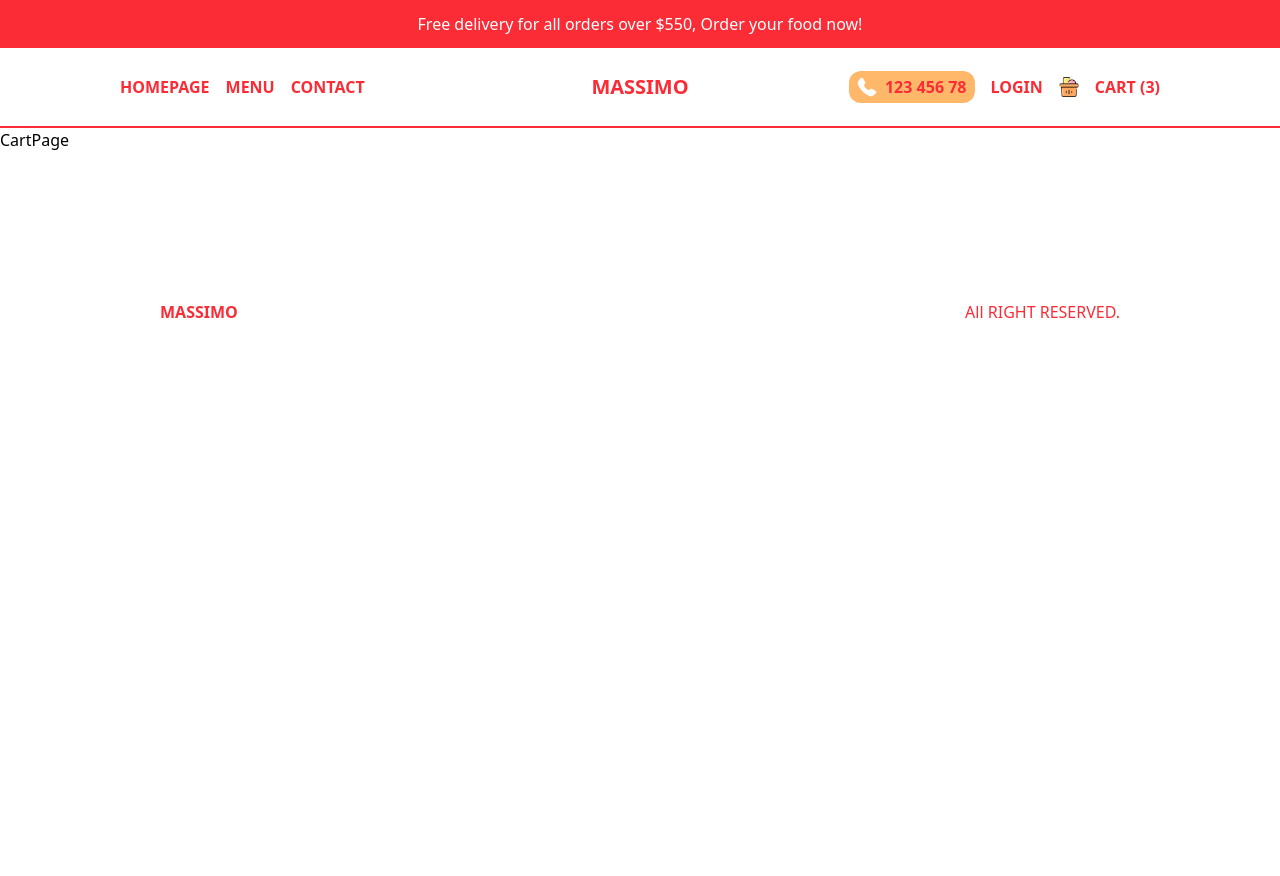
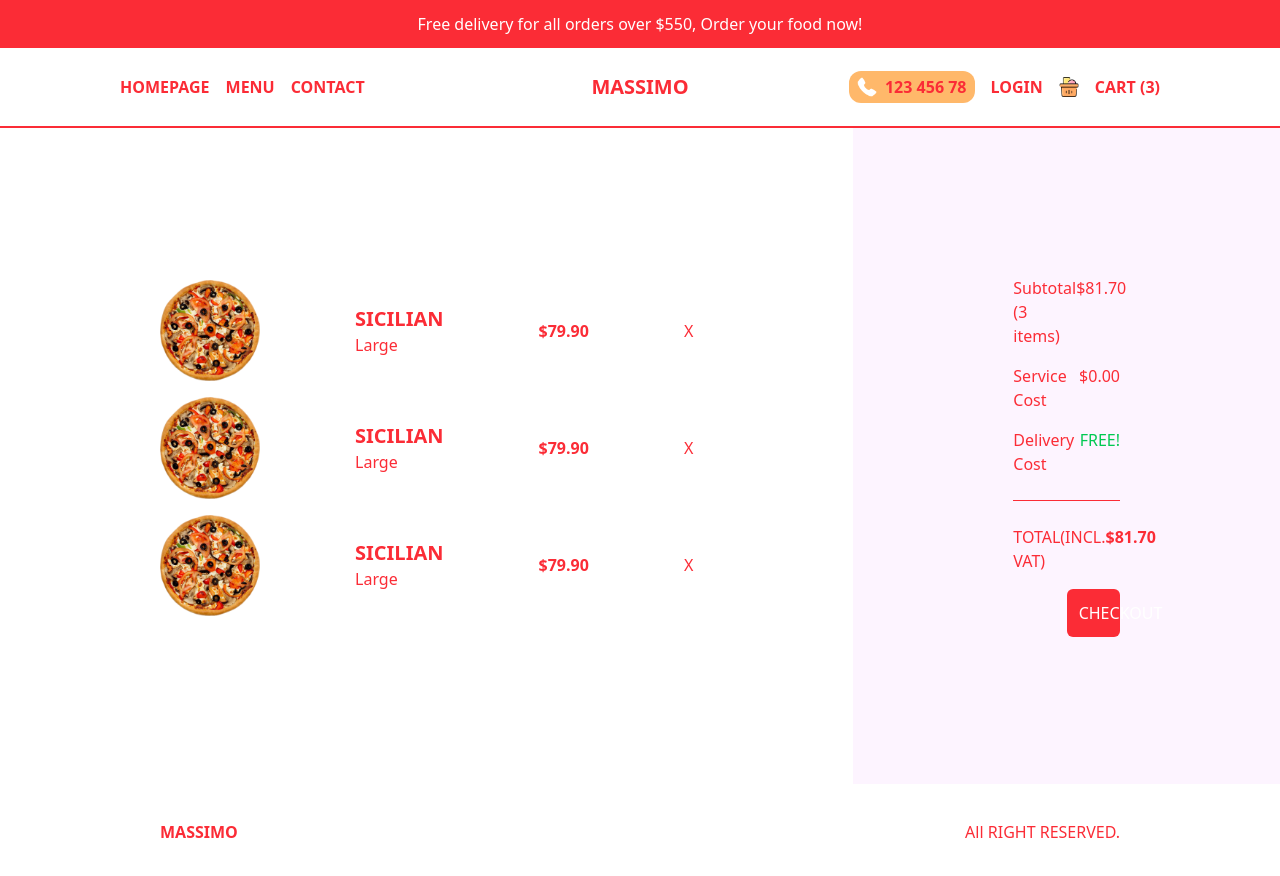
Before and after one commit to DomPatchara/Pizza_Restaurant, a Next.js app: page /cart in a window 1280 px wide. Shown: the top 876 px of the page. Before the commit the page ends 800 px from the top, so only its background shows below. Built offline with nearby package versions, Linux system fonts and the light colour scheme.

Commit message:
Update UI Cart Page and Login Page

```diff
--- a/package.json
+++ b/package.json
@@ -12,7 +12,8 @@
     "next": "15.2.3",
     "react": "^19.0.0",
     "react-countdown": "^2.3.6",
-    "react-dom": "^19.0.0"
+    "react-dom": "^19.0.0",
+    "react-icons": "^5.5.0"
   },
   "devDependencies": {
     "@eslint/eslintrc": "^3",
--- a/src/app/cart/page.tsx
+++ b/src/app/cart/page.tsx
@@ -1,9 +1,67 @@
-import React from 'react'
+import Image from "next/image";
+import React from "react";
 
 const CartPage = () => {
   return (
-    <div>CartPage</div>
-  )
-}
+    <div className="h-[calc(100vh-6rem)] md:h-[calc(100vh-9rem)] flex flex-col text-red-500 lg:flex-row">
+      {/* PRODUCTS CONTAINER */}
+      <div className="h-1/2 p-4 flex flex-col justify-center overflow-scroll lg:h-full lg:w-2/3 2xl:w-1/2 lg:px-20 xl:px-40 hide-scrollbar">
+        {/* SINGLE ITEM */}
+        <div className="flex items-center justify-between mb-4">
+          <Image src="/temporary/p1.png" alt="" width={100} height={100} />
+          <div className="">
+            <h1 className="uppercase text-xl font-bold">sicilian</h1>
+            <span>Large</span>
+          </div>
+          <h2 className="font-bold">$79.90</h2>
+          <span className="cursor-pointer">X</span>
+        </div>
+        {/* SINGLE ITEM */}
+        <div className="flex items-center justify-between mb-4">
+          <Image src="/temporary/p1.png" alt="" width={100} height={100} />
+          <div className="">
+            <h1 className="uppercase text-xl font-bold">sicilian</h1>
+            <span>Large</span>
+          </div>
+          <h2 className="font-bold">$79.90</h2>
+          <span className="cursor-pointer">X</span>
+        </div>
+        {/* SINGLE ITEM */}
+        <div className="flex items-center justify-between mb-4">
+          <Image src="/temporary/p1.png" alt="" width={100} height={100} />
+          <div className="">
+            <h1 className="uppercase text-xl font-bold">sicilian</h1>
+            <span>Large</span>
+          </div>
+          <h2 className="font-bold">$79.90</h2>
+          <span className="cursor-pointer">X</span>
+        </div>
+      </div>
+      {/* PAYMENT CONTAINER */}
+      <div className="h-1/2 p-4 bg-fuchsia-50 flex flex-col gap-4 justify-center lg:h-full lg:w-1/3 2xl:w-1/2 lg:px-20 xl:px-40 2xl:text-xl 2xl:gap-6">
+        <div className="flex justify-between">
+          <span className="">Subtotal (3 items)</span>
+          <span className="">$81.70</span>
+        </div>
+        <div className="flex justify-between">
+          <span className="">Service Cost</span>
+          <span className="">$0.00</span>
+        </div>
+        <div className="flex justify-between">
+          <span className="">Delivery Cost</span>
+          <span className="text-green-500">FREE!</span>
+        </div>
+        <hr className="my-2" />
+        <div className="flex justify-between">
+          <span className="">TOTAL(INCL. VAT)</span>
+          <span className="font-bold">$81.70</span>
+        </div>
+        <button className="bg-red-500 text-white p-3 rounded-md w-1/2 self-end">
+          CHECKOUT
+        </button>
+      </div>
+    </div>
+  );
+};
 
-export default CartPage
+export default CartPage;
--- a/src/app/layout.tsx
+++ b/src/app/layout.tsx
@@ -4,7 +4,6 @@ import "./globals.css";
 import Notification from "@/components/Notification";
 import Navbar from "@/components/Navbar";
 import Footer from "@/components/Footer";
-import PizzaContextProvider from "@/context/PizzaContext";
 
 const geistSans = Geist({
   variable: "--font-geist-sans",
@@ -31,12 +30,10 @@ export default function RootLayout({
       <body
         className={`${geistSans.variable} ${geistMono.variable} antialiased`}
       >
-        <PizzaContextProvider>
-          <Notification/>
-          <Navbar/>
-          {children}
-          <Footer/>
-        </PizzaContextProvider>
+        <Notification/>
+        <Navbar/>
+        {children}
+        <Footer/>
       </body>
     </html>
   );
--- a/src/app/login/page.tsx
+++ b/src/app/login/page.tsx
@@ -1,8 +1,63 @@
+"use client"
+
 import React from 'react'
+import { FaFacebook, FaApple  } from "react-icons/fa";
+import { useState } from 'react';
 
 const LoginPage = () => {
+
+  const [currentState, setCurrentState] = useState('Login');
+
+  const onSubmitHandler = async(e : React.FormEvent<HTMLFormElement>) => {
+    e.preventDefault();
+  }
   return (
-    <div>LoginPage</div>
+    <form onSubmit={onSubmitHandler} className='flex flex-col items-center w-[90%] sm:max-w-96 m-auto my-14 gap-4 text-gray-700'>
+
+      {/** Title */}
+      <div className='inline-flex items-center gap-2 mb-2 mt-10'>
+        <p className='prata-regular font-semibold text-3xl text-red-500'>{currentState}</p>
+        <hr className='border-none h-[2px] w-8 bg-red-800'/>
+      </div>
+
+      {/** Input Box  */}
+      {currentState === 'Login' ? '' : <input type="text" className='w-full px-3 py-2 border border-red-200' placeholder='Name'/>}
+      <input type="email" className='w-full px-3 py-2 border border-red-200' placeholder='Email'/>
+      <input type="text" className='w-full px-3 py-2 border border-red-200' placeholder='Password'/>
+      {
+        currentState === 'Sign Up'
+        ? ''
+        : <div className='w-full flex justify-between items-center  -mt-1'>
+            <p className='flex gap-2 text-gray-400 text-md'><input className='w-3' type="checkbox" /> Remember me </p>
+            <p className='cursor-pointer text-blue-600 text-sm font-medium'>Forgot your password ? </p>
+          </div>
+      }
+      <button className='w-full px-4 py-2 border bg-red-500 text-white cursor-pointer hover:bg-red-500/80 '>{currentState === 'Login' ? 'Login' : 'Create account'}</button>
+
+      <div className='w-full flex items-center gap-2 mt-1 justify-center'>
+        <hr className='h-[1.5px] w-[35%] bg-gray-300 border-none'/>
+        <p className='text-gray-400'>{currentState === 'Login' ? 'Sign in with' : 'Sign up with'}</p>
+        <hr className='h-[1.5px] w-[35%] bg-gray-300 border-none'/>
+      </div>
+
+      {/** Others Method Sign Up / Login  */}
+      <div className='flex gap-4 items-center'>
+        <div className='border border-gray-300 p-2 rounded-full cursor-pointer'>
+          <FaFacebook size={20} color='blue'/>
+        </div>
+        <div className='border border-gray-300 p-2 rounded-full cursor-pointer'>
+          <FaApple size={23} color='black'/>
+        </div>
+      </div>
+
+      {
+        currentState === 'Login'
+        ? <p className='text-gray-400'>Don't have an account ? <span  onClick={()=>setCurrentState('Sign Up')} className='text-blue-600 cursor-pointer'>Sign up</span></p>
+        : <p className='text-gray-400'>Already have an account ? <span onClick={()=>setCurrentState('Login')} className='text-blue-600 cursor-pointer'>Login</span></p>
+      }
+
+
+    </form>
   )
 }
 
--- a/src/app/orders/page.tsx
+++ /dev/null
@@ -1,9 +0,0 @@
-import React from 'react'
-
-const OrderPage = () => {
-  return (
-    <div>OrderPage</div>
-  )
-}
-
-export default OrderPage
--- a/src/app/product/[...slug]/page.tsx
+++ b/src/app/product/[...slug]/page.tsx
@@ -46,7 +46,11 @@ const SingleProductPage = ({params} : ProductProps) => {
       <div className="h-1/2 flex flex-col gap-4 md:h-[70%] md:justify-center md:gap-6 xl:gap-8">
         <h1 className="text-3xl font-bold uppercase xl:text-5xl">{product?.title}</h1>
         <p>{product?.desc}</p>
-        <Price price={product?.price} id={product?.id} options={product?.options}/>
+        <Price
+          price={product?.price}
+          id={product?.id}
+          options={product?.options}
+        />
       </div>
     </div>
   );
--- a/src/components/Footer.tsx
+++ b/src/components/Footer.tsx
@@ -3,7 +3,7 @@ import Link from 'next/link'
 
 const Footer = () => {
   return (
-    <div className='h-12 md:h-24 p-4 lg:p-20 xl:p-40 text-red-500 flex items-center justify-between'>
+    <div className='h-12 md:h-24 p-4 lg:px-20 xl:px-40 text-red-500 flex items-center justify-between'>
       <Link href="/" className='font-bold'>MASSIMO</Link>
       <p>All RIGHT RESERVED.</p>
     </div>
--- a/src/components/Price.tsx
+++ b/src/components/Price.tsx
@@ -18,6 +18,9 @@ const Price = ({price, id, options}: Props) => {
     useEffect(()=>{
         setTotal((quantity * (options ? (price ?? 0) + options[selected].additionalPrice : (price ?? 0))))
     },[quantity, selected, options, price])
+
+
+
 
   return (
     <div className='flex flex-col gap-4'>
@@ -52,7 +55,7 @@ const Price = ({price, id, options}: Props) => {
             </div>
             {/**Cart Button */}
             <button
-                className='p-2 bg-red-500 text-white uppercase ring-1 ring-red-500'
+                className='p-2 bg-red-500 text-white uppercase ring-1 ring-red-500 hover:bg-red-600 cursor-pointer'
             >
                 Add to Cart
             </button>
--- a/src/context/PizzaContext.tsx
+++ /dev/null
@@ -1,38 +0,0 @@
-"use client"
-
-import { createContext, ReactNode } from "react";
-import { useState } from "react";
-
-type CartProduct = {
-    name: string;
-    size: string;
-    quantity: number;
-    totalPrice: number;
-}
-
-type MyContextType = {
-    cartProducts: Record<string, CartProduct>;
-    setCartProducts: (product: Record<string, CartProduct>) => void;
-}
-
-export const PizzaContext = createContext<MyContextType | undefined>(undefined);
-
-
-const PizzaContextProvider = ({ children } : { children : ReactNode }) => {
-
-    const [cartProducts, setCartProducts] = useState<Record<string, CartProduct>>({});
-
-    // Create add to cart function --> setCartProduct
-
-    const value = {
-        cartProducts,setCartProducts
-    }
-
-    return (
-        <PizzaContext.Provider value={value}>
-            {children}
-        </PizzaContext.Provider>
-    )
-}
-
-export default PizzaContextProvider
```
Also changed, not shown: 1 other file (tests, documents, lock files or other folders).
